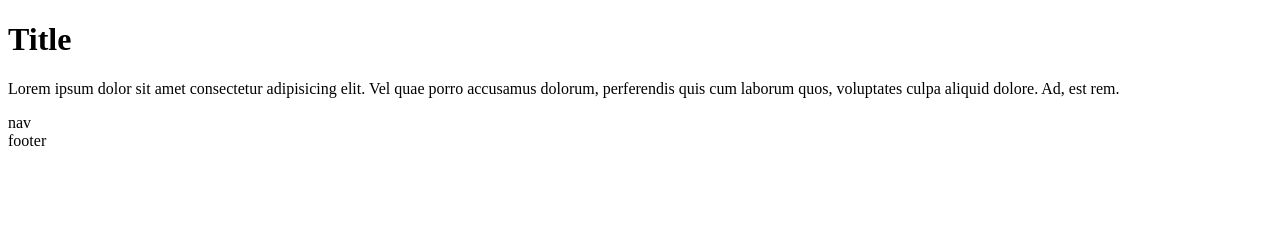
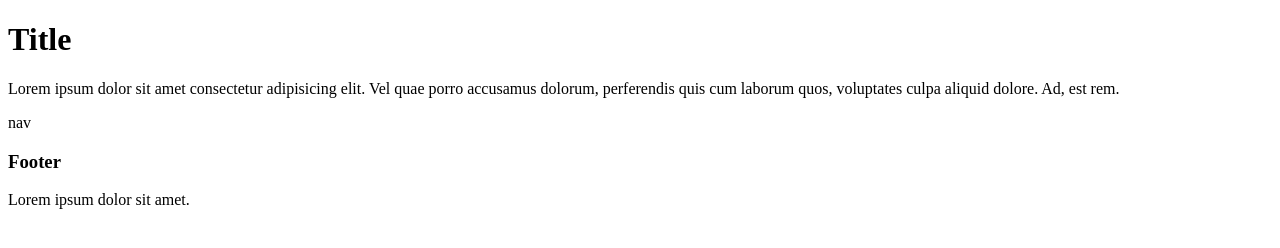
Before and after one commit to Koziuk-S/test-less-2, a plain HTML site: page index.html in a window 1280 px wide. Drawn offline with Linux system fonts and the light colour scheme.

Commit message:
added foter content

```diff
--- a/index.html
+++ b/index.html
@@ -20,7 +20,8 @@
   </nav>
 
   <footer>
-    footer
+    <h3>Footer</h3>
+    <p>Lorem ipsum dolor sit amet.</p>
   </footer>
 </body>
 
```
